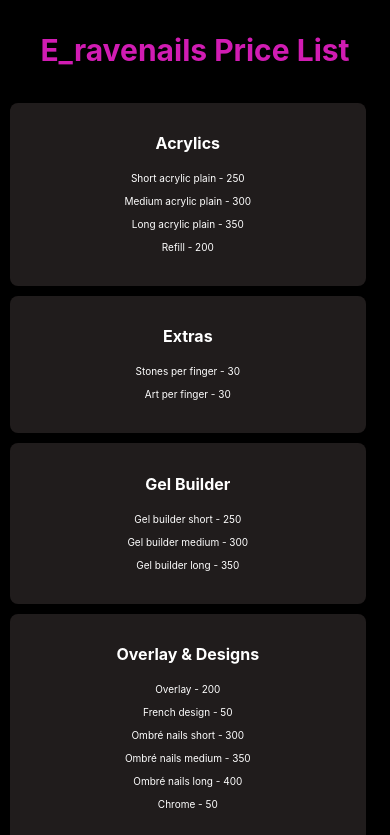
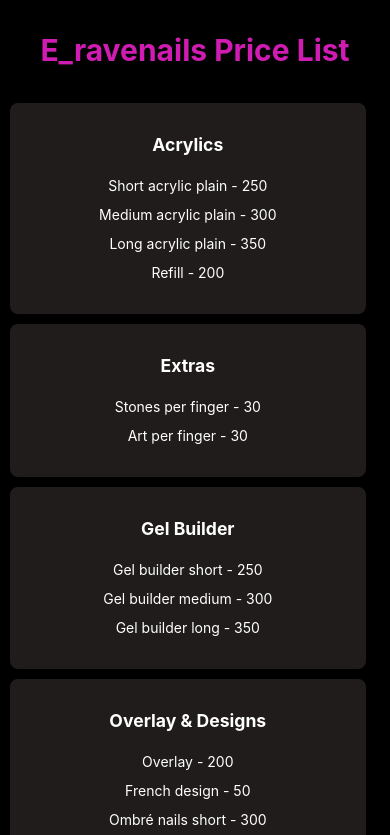
Before and after one commit to BlakWeb/Eravanails, a React (Vite) app: page / in a window 390 px wide. Shown: the part 2940-3775 px from the top of the page. Built offline with nearby package versions, Linux system fonts and the light colour scheme.

Commit message:
Update PriceList.css

```diff
--- a/src/components/PriceList/PriceList.css
+++ b/src/components/PriceList/PriceList.css
@@ -61,11 +61,11 @@
     }
 
     .price-category h2 {
-        font-size: 1rem;
+        font-size: 1.1rem;
     }
 
     .price-category li {
-        font-size: 10px;
+        font-size: 14px;
     }
 
     .price-list-header {
```
